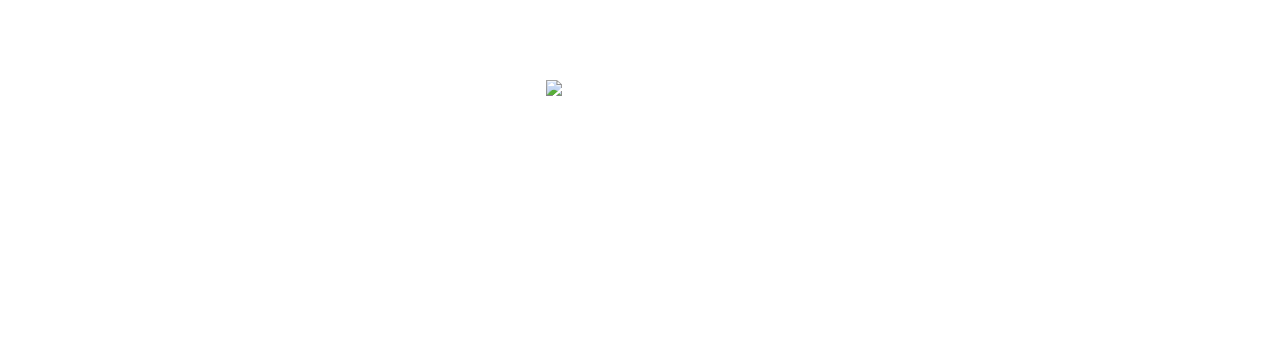
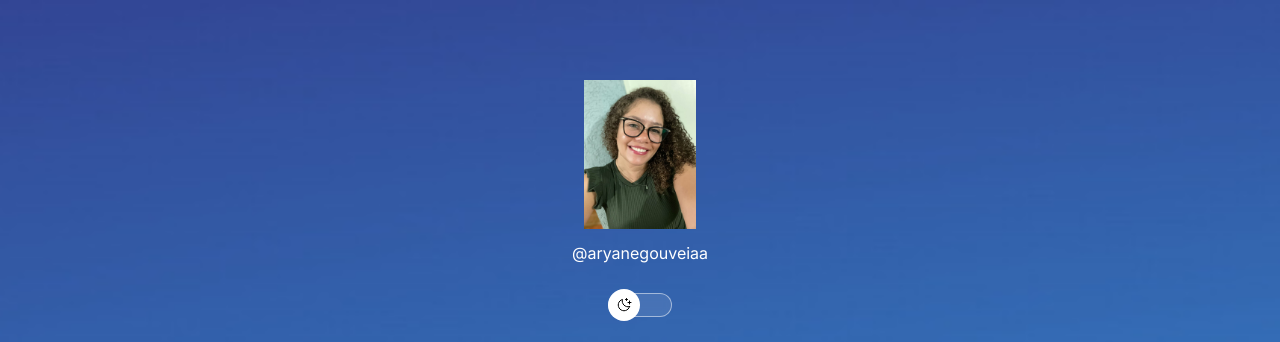
Before and after one commit to r-hugoalves/ary_links, a plain HTML site: page index.html in a window 1280 px wide. Shown: the top 342 px of the page. Drawn offline with nearby package versions, Linux system fonts and the light colour scheme.

Commit message:
Ajuste dos assets

```diff
--- a/index.html
+++ b/index.html
@@ -14,7 +14,7 @@
   <div id="container">
     <div id="profile">
       <img
-        src="./assets/assets/"
+        src="./assets/avatar_dark.jpeg"
         alt="Foto de Aryane Soares"
       />
       <p>@aryanegouveiaa</p>
--- a/script.js
+++ b/script.js
@@ -6,8 +6,8 @@ function toggleMode() {
   const img = document.querySelector("#profile img")
 
   if(html.classList.contains('light')){
-    img.setAttribute("src", "./assets/assets/")
+    img.setAttribute("src", "./assets/avatar_light.jpeg")
   } else {
-    img.setAttribute("src", "./assets/assets/")
+    img.setAttribute("src", "./assets/avatar_dark.jpeg")
   }
 }
--- a/style.css
+++ b/style.css
@@ -6,22 +6,22 @@
 
 :root{
   --text-color: white;
-  --bg-url: url();
+  --bg-url: url(./assets/bg-mobile-dark.png);
   --stroke-color: rgba(255, 255, 255, 0.5);
   --surface-color: rgba(255, 255, 255, 0.1);
   --surface-color-hover: rgba(255, 255, 255, 0.05);
   --highlight-color: rgba(255, 255, 255, 0.1);
-  --switch-bg-url: url();
+  --switch-bg-url: url(./assets/moon-stars.svg);
 }
 
 .light{
   --text-color: black;
-  --bg-url: url();
+  --bg-url: url(./assets/bg-mobile-light.png);
   --stroke-color: rgba(0, 0, 0, 0.5);
   --surface-color: rgba(0, 0, 0, 0.03);
   --surface-color-hover: rgba(0, 0, 0, 0.02);
   --highlight-color: rgba(0, 0, 0, 0.1);
-  --switch-bg-url: url();
+  --switch-bg-url: url(./assets/sun.svg);
 }
 
 body{
@@ -142,7 +142,6 @@ ul li a:hover{
   padding: 24px 0;
 
   font-size: 24px;
-
 }
 
 #redes_sociais a{
@@ -170,11 +169,11 @@ footer{
 
 @media (min-with: 700px){
   :root{
-    --bg-url: url();
+    --bg-url: url(./assets/bg-desktop-dark.png);
   }
 
   .light{
-    --bg-url: url();
+    --bg-url: url(./assets/bg-desktop-light.png);
   }
 }
 
```
Also changed, not shown: assets/bg-desktop-dark.png (renamed from assets/bg-desktop-dark.jpeg), assets/bg-desktop-light.png (renamed from assets/bg-desktop-light.jpeg).
